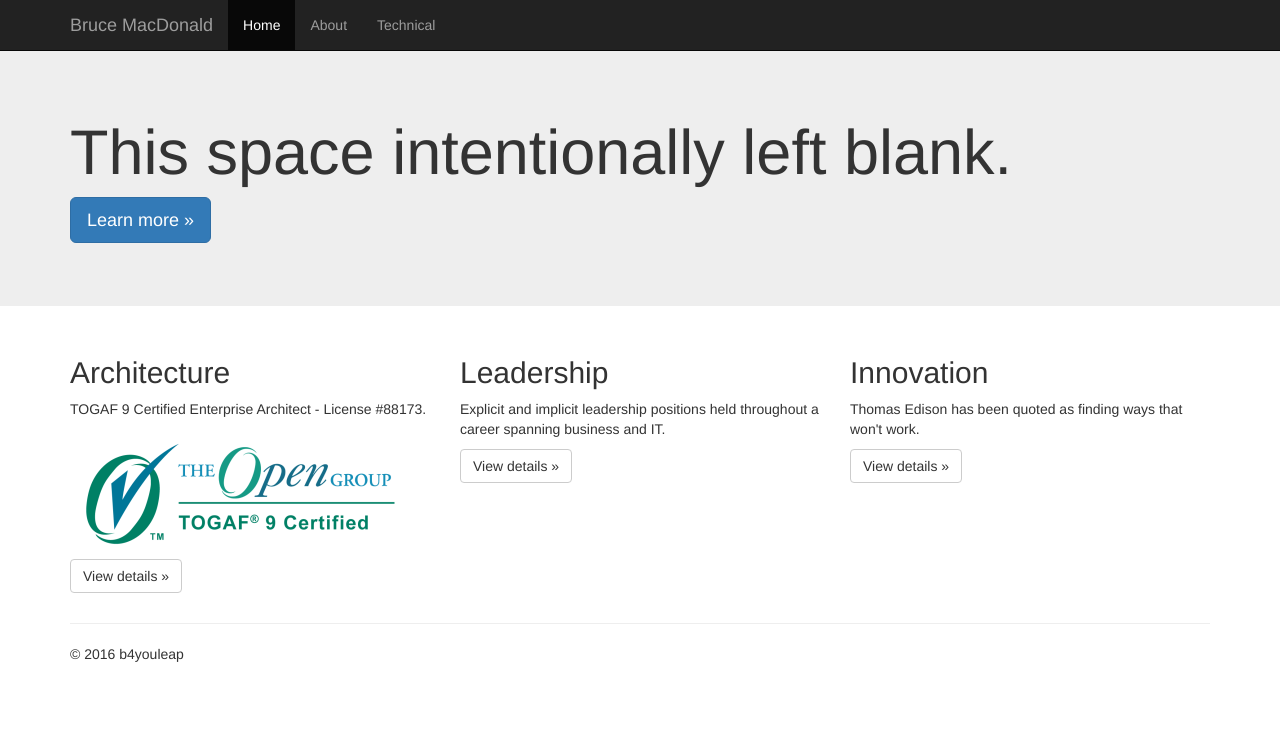
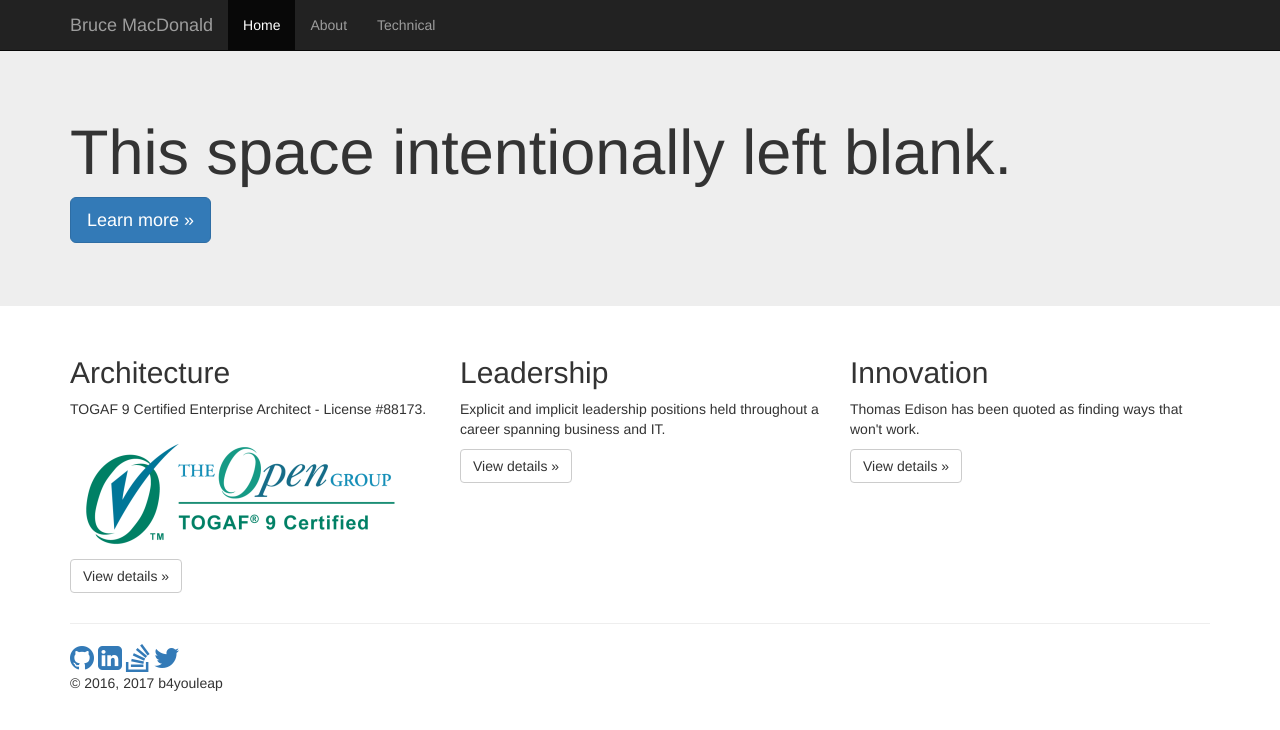
Before and after one commit to b4youleap/b4youleap.github.io, a plain HTML site: page index.html in a window 1280 px wide. Drawn offline with nearby package versions, Linux system fonts and the light colour scheme.

Commit message:
Update Social

```diff
--- a/index.html
+++ b/index.html
@@ -68,8 +68,13 @@
 
       <hr>
 
+      <a href="https://github.com/b4youleap" ><i class="fa fa-github fa-2x" aria-hidden="true"></i></a>
+      <a href="https://www.linkedin.com/in/brucemacdonald/" ><i class="fa fa-linkedin-square fa-2x" aria-hidden="true"></i></a>
+      <a href="http://stackexchange.com/users/7264109/bruce-macdonald" ><i class="fa fa-stack-overflow fa-2x" aria-hidden="true"></i></a>
+      <a href="https://twitter.com/b4youleap" ><i class="fa fa-twitter fa-2x" aria-hidden="true"></i></a>
+
       <footer>
-        <p>&copy; 2016 b4youleap</p>
+        <p>&copy; 2016, 2017 b4youleap</p>
       </footer>
     </div> <!-- /container -->
 
```
